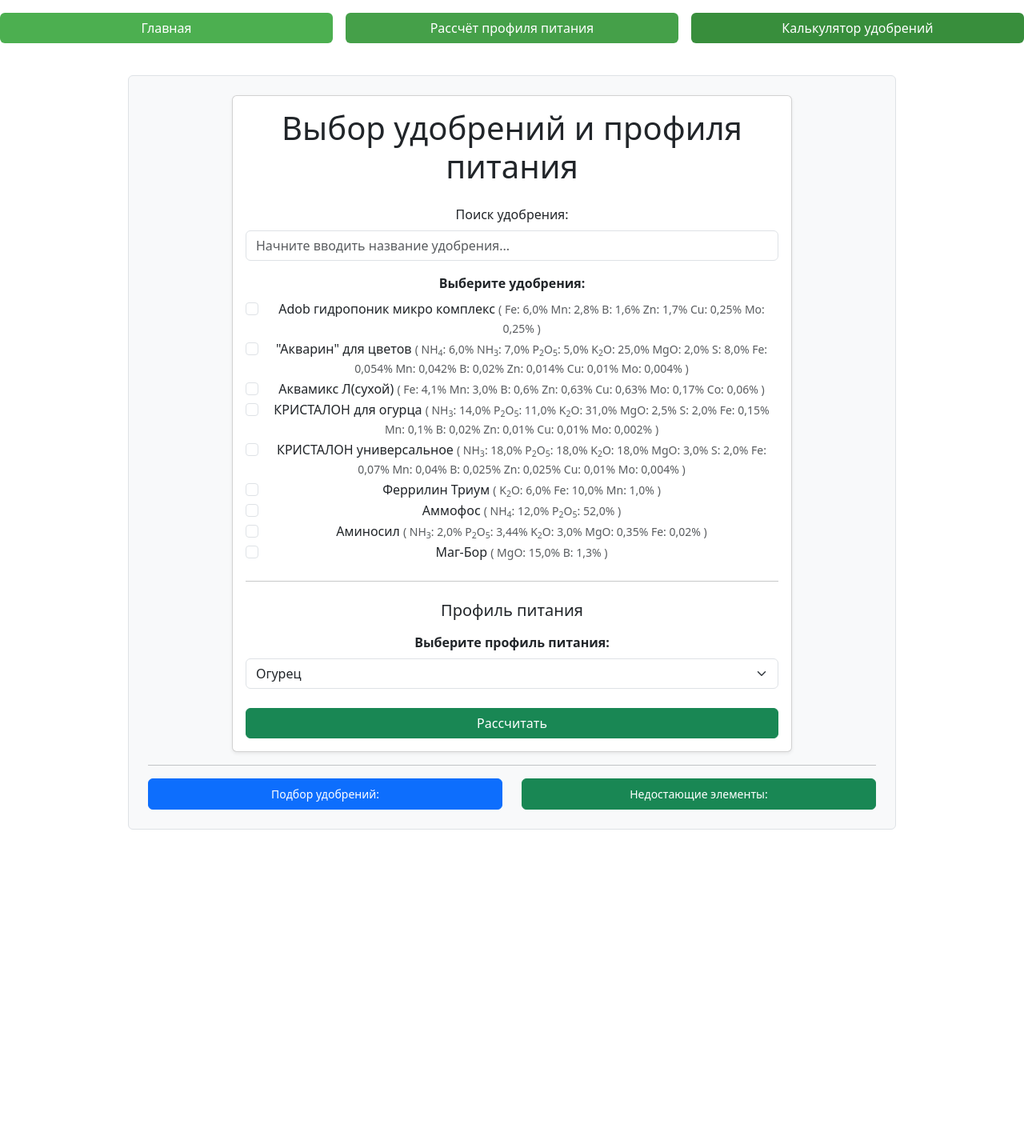
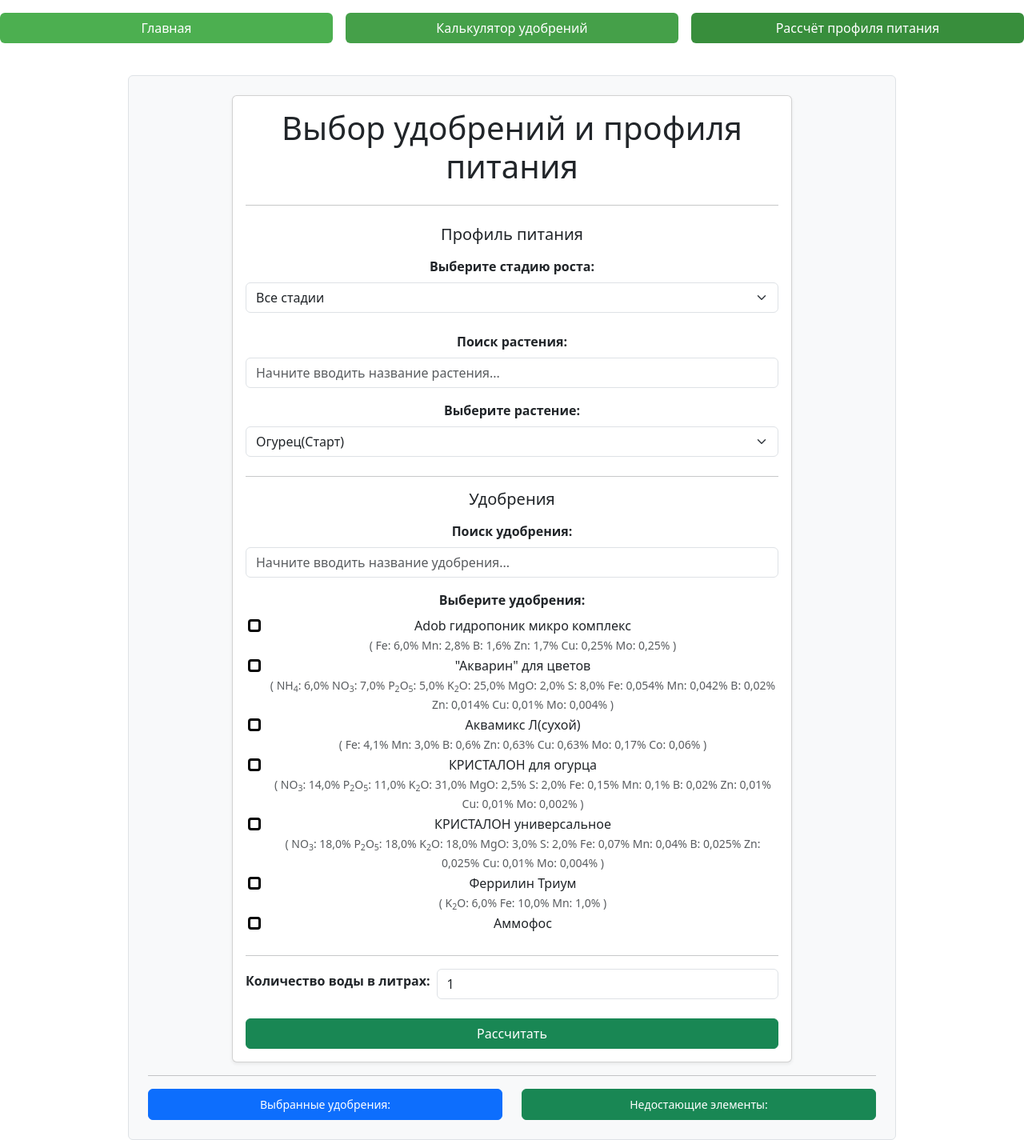
Before and after one commit to nsdkey/npk_calc, a Django app: page /calc in a window 1280 px wide. Shown: the part 104-1529 px from the top of the page at 80% size. Before the commit the page ends 1141 px from the top, so only its background shows below. Run offline with Django 5.2, Linux system fonts and the light colour scheme; data comes from the database, SQL or seed files in the repository; both versions use the stored data as it was after the commit.

Commit message:
npk_calc_final

```diff
--- a/main/forms.py
+++ b/main/forms.py
@@ -9,4 +9,4 @@
 class P_profileForm(forms.ModelForm):
     class Meta:
         model = P_profile
-        fields = ['name', 'nh4', 'no3', 'p', 'k', 'ca', 'mg', 's', 'cl', 'fe', 'mn', 'b', 'zn', 'cu', 'mo', 'co', 'si']
+        fields = ['name', 'growth_stage', 'nh4', 'no3', 'p', 'k', 'ca', 'mg', 's', 'cl', 'fe', 'mn', 'b', 'zn', 'cu', 'mo', 'co', 'si']
--- a/main/models.py
+++ b/main/models.py
@@ -31,6 +31,7 @@
     user = models.ForeignKey(get_user_model(), on_delete=models.CASCADE, null=True, blank=True)
     is_public = models.BooleanField(default=False)
     name = models.CharField('Название',max_length=100)
+    growth_stage = models.CharField(max_length=20, choices=[('start', 'Старт'), ('veg', 'Вегетация'), ('late_veg', 'Поздняя вегетация'), ('fruiting', 'Плодоношение')], default='start', verbose_name='Стадия роста')
     nh4 = models.FloatField('NH4, мг/л', default=0)
     no3 = models.FloatField('NO3, мг/л', default=0)
     p = models.FloatField('P, мг/л', default=0)
--- a/main/templates/main/calc.html
+++ b/main/templates/main/calc.html
@@ -9,19 +9,55 @@
             <form method="post">
                 {% csrf_token %}
                 <div class="mb-4">
-                    <label for="fertilizerSearch" class="form-label">Поиск удобрения:</label>
+                    <hr class="my-4">
+                    <h5 class="text-center mb-3">Профиль питания</h5>
+
+                    <div class="mb-4">
+                        <label for="growthStageSelect" class="form-label fw-bold">Выберите стадию роста:</label>
+                        <select class="form-select" id="growthStageSelect">
+                            <option value="">Все стадии</option>
+                            <option value="start">Старт</option>
+                            <option value="veg">Вегетация</option>
+                            <option value="late_veg">Поздняя вегетация</option>
+                            <option value="fruiting">Плодоношение</option>
+                        </select>
+                    </div>
+
+                    <label for="profileSearch" class="form-label fw-bold">Поиск растения:</label>
+                    <input type="text" class="form-control mb-3" id="profileSearch" placeholder="Начните вводить название растения...">
+
+                    <div class="mb-4">
+                        <label for="ProfileSelect" class="form-label fw-bold">Выберите растение:</label>
+                        <select class="form-select" id="ProfileSelect" name="p_profile">
+                            {% for profile in p_profiles %}
+                            <option value="{{ profile.id }}" {% if selected_profile == profile.id %}selected{% endif %}
+                                data-growth-stage="{{ profile.growth_stage }}"
+                                title="{% if profile.nh4 %}NH₄: {{ profile.nh4 }} мг/л; {% endif %}{% if profile.no3 %}NO₃: {{ profile.no3 }} мг/л; {% endif %}{% if profile.p %}P: {{ profile.p }} мг/л; {% endif %}{% if profile.k %}K: {{ profile.k }} мг/л; {% endif %}{% if profile.ca %}Ca: {{ profile.ca }} мг/л; {% endif %}{% if profile.mg %}Mg: {{ profile.mg }} мг/л; {% endif %}{% if profile.s %}S: {{ profile.s }} мг/л; {% endif %}{% if profile.cl %}Cl: {{ profile.cl }} мг/л; {% endif %}{% if profile.fe %}Fe: {{ profile.fe }} мкг/л; {% endif %}{% if profile.mn %}Mn: {{ profile.mn }} мкг/л; {% endif %}{% if profile.b %}B: {{ profile.b }} мкг/л; {% endif %}{% if profile.zn %}Zn: {{ profile.zn }} мкг/л; {% endif %}{% if profile.cu %}Cu: {{ profile.cu }} мкг/л; {% endif %}{% if profile.mo %}Mo: {{ profile.mo }} мкг/л; {% endif %}{% if profile.co %}Co: {{ profile.co }} мкг/л; {% endif %}{% if profile.si %}Si: {{ profile.si }} мкг/л{% endif %}">
+                            {{ profile.name }}({{ profile.get_growth_stage_display }})
+                        </option>
+                            {% endfor %}
+                        </select>
+                    </div>
+
+
+
+                    <hr>
+
+                    <h5 class="text-center mb-3">Удобрения</h5>
+
+                    <label for="fertilizerSearch" class="form-label fw-bold">Поиск удобрения:</label>
                     <input type="text" class="form-control mb-3" id="fertilizerSearch" placeholder="Начните вводить название удобрения...">
 
                     <label class="form-label fw-bold">Выберите удобрения:</label>
-
+                    <div style="max-height: 400px; overflow-y: auto; padding-left: 3px;">
                         {% for fertilizer in fertilizers %}
                         <div class="form-check">
-                        <input class="form-check-input" type="checkbox" name="fertilizers" value="{{ fertilizer.id }}" id="fert{{ fertilizer.id }}">
+                            <input class="form-check-input" style="border: solid;" type="checkbox" name="fertilizers" value="{{ fertilizer.id }}" id="fert{{ fertilizer.id }}" {% if fertilizer.id in selected_fertilizers %}checked{% endif %}>
                             <label class="form-check-label" for="fert{{ fertilizer.id }}">
-                            {{ fertilizer.name }}
+                                {{ fertilizer.name }}<br>
                                 <small class="text-muted">(
                                     {% if fertilizer.nh4 %}NH<sub>4</sub>: {{ fertilizer.nh4 }}%{% endif %}
-                                {% if fertilizer.no3 %} NH<sub>3</sub>: {{ fertilizer.no3 }}%{% endif %}
+                                    {% if fertilizer.no3 %} NO<sub>3</sub>: {{ fertilizer.no3 }}%{% endif %}
                                     {% if fertilizer.p2o5 %} P<sub>2</sub>O<sub>5</sub>: {{ fertilizer.p2o5 }}%{% endif %}
                                     {% if fertilizer.k2o %} K<sub>2</sub>O: {{ fertilizer.k2o }}%{% endif %}
                                     {% if fertilizer.cao %} CaO: {{ fertilizer.cao }}%{% endif %}
@@ -41,19 +77,13 @@
                         </div>
                         {% endfor %}
                     </div>
+                </div>
 
-                <hr class="my-4">
-                <h5 class="text-center mb-3">Профиль питания</h5>
-                <div class="mb-4">
-                    <label for="ProfileSelect" class="form-label fw-bold">Выберите профиль питания:</label>
-                    <select class="form-select" id="ProfileSelect" name="p_profile">
-                        {% for profile in p_profiles %}
-                        <option value="{{ profile.id }}"
-                            title="{% if profile.nh4 %}NH₄: {{ profile.nh4 }} мг/л; {% endif %}{% if profile.no3 %}NH₃: {{ profile.no3 }} мг/л; {% endif %}{% if profile.p %}P: {{ profile.p }} мг/л; {% endif %}{% if profile.k %}K: {{ profile.k }} мг/л; {% endif %}{% if profile.ca %}Ca: {{ profile.ca }} мг/л; {% endif %}{% if profile.mg %}Mg: {{ profile.mg }} мг/л; {% endif %}{% if profile.s %}S: {{ profile.s }} мг/л; {% endif %}{% if profile.cl %}Cl: {{ profile.cl }} мг/л; {% endif %}{% if profile.fe %}Fe: {{ profile.fe }} мкг/л; {% endif %}{% if profile.mn %}Mn: {{ profile.mn }} мкг/л; {% endif %}{% if profile.b %}B: {{ profile.b }} мкг/л; {% endif %}{% if profile.zn %}Zn: {{ profile.zn }} мкг/л; {% endif %}{% if profile.cu %}Cu: {{ profile.cu }} мкг/л; {% endif %}{% if profile.mo %}Mo: {{ profile.mo }} мкг/л; {% endif %}{% if profile.co %}Co: {{ profile.co }} мкг/л; {% endif %}{% if profile.si %}Si: {{ profile.si }} мкг/л{% endif %}">
-                        {{ profile.name }}
-                    </option>
-                        {% endfor %}
-                    </select>
+                <hr>
+
+                <div class="mb-4 d-flex align-items-center">
+                    <label for="waterL" class="form-label fw-bold me-2" style="white-space: nowrap;">Количество воды в литрах:</label>
+                    <input type="number" min = 0 class="form-control" id="waterL" name="water_l" value="1", required>
                 </div>
 
                 <button type="submit" class="btn btn-success w-100">Рассчитать</button>
@@ -61,6 +91,7 @@
         </div>
     </div>
 </div>
+
 <script src="https://cdn.jsdelivr.net/npm/bootstrap@5.3.3/dist/js/bootstrap.bundle.min.js"></script>
 <script>
     document.getElementById('fertilizerSearch').addEventListener('input', function () {
@@ -70,6 +101,26 @@
             check.style.display = label.includes(query) ? 'block' : 'none';
         });
     });
+
+    document.addEventListener('DOMContentLoaded', function () {
+        const searchInput = document.getElementById('profileSearch');
+        const select = document.getElementById('ProfileSelect');
+        const growthStage = document.getElementById('growthStageSelect');
+
+        function filter() {
+            const query = searchInput.value.toLowerCase();
+            const stage = growthStage.value;
+
+            const filtered = Array.from(select.options).filter(x => {
+                const textMatch = x.text.toLowerCase().includes(query);
+                const stageMatch = !stage || x.dataset.growthStage === stage;
+                x.style.display = (textMatch && stageMatch) ? 'block' : 'none';
+            });
+        }
+
+        searchInput.addEventListener('input', filter);
+        growthStage.addEventListener('change', filter);
+    });
 </script>
 
 <hr>
@@ -77,11 +128,11 @@
 <div class="row">
     <div class="col-md-6">
         <ul class="list-group small">
-            <li class="list-group-item active">Подбор удобрений:</li>
+            <li class="list-group-item active">Выбранные удобрения:</li>
             {% for key, value in answer.items %}
                 <li class="list-group-item d-flex justify-content-between px-2 py-1">
                     <span>{{ key }}</span>
-                    <span>{{ value }} мг/л</span>
+                    <span class='value'>{{ value }}</span>
                 </li>
             {% endfor %}
         </ul>
@@ -93,12 +144,23 @@
                 {% if value != 0 %}
                 <li class="list-group-item d-flex justify-content-between px-2 py-1">
                     <span>{{ key }}</span>
-                    <span>{{ value }} мг/л</span>
+                    <span class='value'>{{ value }}</span>
                 </li>{% endif %}
             {% endfor %}
         </ul>
     </div>
 </div>
+
+<script>
+    document.querySelectorAll('.value').forEach(x => {
+        let num = parseFloat(x.textContent);
+        if (num > 1000) {
+            x.textContent = (num/1000) + ' г';
+        } else {
+            x.textContent = num + ' мг';
+        }
+    })
+</script>
 
 {% if er %}
     <div class="alert alert-warning mt-2 py-1 px-2 small" role="alert">
--- a/main/templates/main/home.html
+++ b/main/templates/main/home.html
@@ -46,8 +46,8 @@
         <strong>Калькулятор удобрений - верный помощник</strong> в начале освоения гидропоники.
     </p>
     <p>
-        Вы выбираете нужные удобрения и профиль питания.<br>
-        Для удобства при выборе удобрений есть поисковая строка: когда вы начинаете вводить символы, автоматически будут оставаться удобрения с содержащими эти символы названиями.<br>
+        Вы выбираете нужные удобрения, профиль питания и объём воды для раствора.<br>
+        Для удобства при выборе есть поисковые строки: когда вы начинаете вводить символы, автоматически будут оставаться удобрения или профили питания с содержащими эти символы названиями. Вы можете также выбирать стадию роста для профилей питания.<br>
         Также рядом с удобрениями указан их состав, а чтобы узнать состав профиля питания нужно <strong>навести на его название мышкой</strong>.
     </p>
 
@@ -69,7 +69,7 @@
 
     <h3>Как использовать дозировки</h3>
     <p>
-        После расчёта дозировок узнайте необходимый объём воды и правильно размешайте удобрения,
+        После расчёта дозировок правильно размешайте удобрения,
         пользуясь двухкомпонентным раствором.
     </p>
     <p>
--- a/main/templates/main/index.html
+++ b/main/templates/main/index.html
@@ -24,8 +24,8 @@
 
     <div class="d-flex justify-content-center gap-3 py-3 w-100">
         <a href="{% url "home" %}" class="btn w-50" style="background-color: #4CAF50; color: white;">Главная</a>
-        <a href="{% url "calc_p_profile" %}" class="btn w-50" style="background-color: #45A049; color: white;">Рассчёт профиля питания</a>
-        <a href="{% url "calc" %}" class="btn w-50" style="background-color: #388E3C; color: white;">Калькулятор удобрений</a>
+        <a href="{% url "calc" %}" class="btn w-50" style="background-color: #45A049; color: white;">Калькулятор удобрений</a>
+        <a href="{% url "calc_p_profile" %}" class="btn w-50" style="background-color: #388E3C; color: white;">Рассчёт профиля питания</a>
     </div>
 
     <main class="w-75 p-4 border rounded bg-light align-self-center mt-4 mx-auto">
--- a/main/templates/main/profile_pp.html
+++ b/main/templates/main/profile_pp.html
@@ -27,7 +27,7 @@
         {% for p_profile in p_profiles %}
         <div class="card mb-4 shadow-sm p-3 rounded">
             <div class="card-body">
-                <h3 class="card-title text-center">{{ p_profile.name }}</h3>
+                <h3 class="card-title text-center">{{ p_profile.name }}({{ p_profile.get_growth_stage_display }})</h3>
                 <hr>
                 <div class="table-responsive">
                     <table class="table table-bordered text-center">
--- a/main/views.py
+++ b/main/views.py
@@ -125,14 +125,17 @@
     er=""
     profile=[]
     el_names=[]
+    selected_fertilizers = []
+    selected_profile = p_profiles[0]
     if request.method == 'POST':
         selected_fertilizers = Fertilizer.objects.filter(id__in=request.POST.getlist('fertilizers'))
         selected_profile = get_object_or_404(P_profile, id=request.POST.get('p_profile'))
+        water = float(request.POST.get('water_l'))
 
         if selected_fertilizers:
             f = []
-            profile = list(vars(selected_profile).values())[5:]
-            el_names = list(vars(selected_profile).keys())[5:]
+            profile = list(vars(selected_profile).values())[6:]
+            el_names = list(vars(selected_profile).keys())[6:]
             for i in range(8):
                 profile[i+8] = profile[i+8] * 0.001
 
@@ -162,27 +165,27 @@
                         if abs(res[i]-profile[i])/profile[i] <= fault:
                             covered += 1
                         elif res[i] > profile[i]:
-                            penalty += ((res[i] - profile[i]) ** 2) * (0.5+((1-(i//8))*0.5))
+                            penalty += ((res[i] - profile[i]) ** 2) * (0.1+(((i//8))*0.9))
                         else:
-                            penalty += (profile[i] - res[i]) * (0.5+((1-(i//8))*0.5))
+                            penalty += (profile[i] - res[i]) * (0.1+(((i//8))*0.9))
                 return penalty - (covered*(1/16)*penalty)
 
             start_doses = [0] * len(selected_fertilizers)
             bounds = [(0, None) for _ in range(len(selected_fertilizers))]
 
             answer = minimize(func, start_doses, args=(f, profile), bounds=bounds, method='L-BFGS-B').x
-            answer = list(map(lambda x: round(x), answer))
 
             for k in range(16):
                 for i in range(len(selected_fertilizers)):
                     profile[k] -= (f[i][k]*answer[i])/100
-            profile = list(map(lambda x: round(x), profile))
+            profile = list(map(lambda x: round(x * water), profile))
+            answer = list(map(lambda x: round(x * water), answer))
 
         else:
             er = "Выберите хотя бы 1 удобрение"
 
 
-    return render(request, 'main/calc.html', {'fertilizers': fertilizers, 'p_profiles': p_profiles, 'answer': dict(zip(names, answer)), 'er': er, 'res': dict(zip(el_names, profile))})
+    return render(request, 'main/calc.html', {'fertilizers': fertilizers, 'p_profiles': p_profiles, 'answer': dict(zip(names, answer)), 'er': er, 'res': dict(zip(el_names, profile)), 'selected_fertilizers': [x.id for x in selected_fertilizers], 'selected_profile': selected_profile.id})
 
 def calc_p_profile(request):
     start_profile = {
--- a/requirements.txt
+++ b/requirements.txt
@@ -1,5 +1,8 @@
 asgiref==3.8.1
 Django==5.1.6
+django-extensions==3.2.3
 numpy==2.2.3
+pydot==3.0.4
+pyparsing==3.2.3
 scipy==1.15.2
 sqlparse==0.5.3
```
Also changed, not shown: db.sqlite3, main/migrations/0008_p_profile_growth_stage.py (added), 1 other file. Lines whose indentation alone changed are shown as unchanged.
